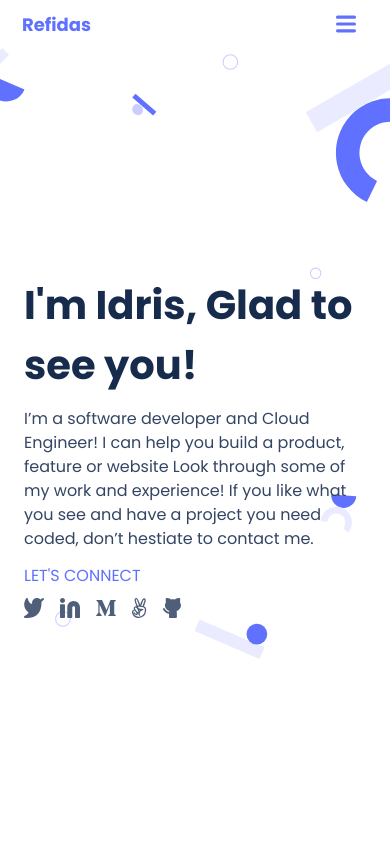
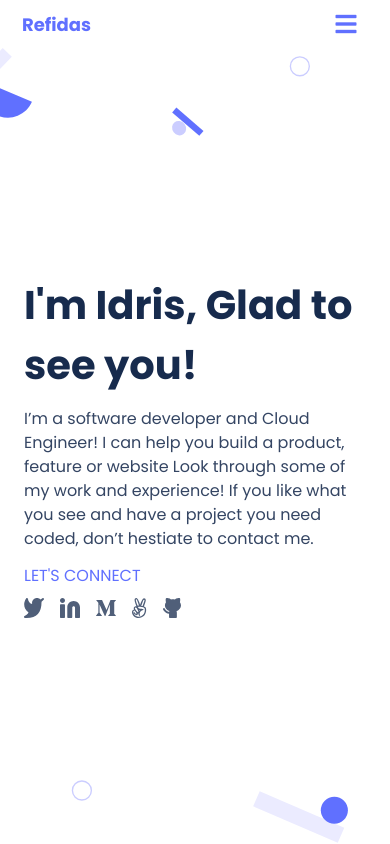
Before and after one commit to Idris01/professional-portfolio, a website: page index.html in a window 390 px wide. Drawn offline with Linux system fonts and the light colour scheme.

Commit message:
fix: Add connect icons inside ul for proper representation, style: Add background image to  the .headlines

```diff
--- a/css/index.css
+++ b/css/index.css
@@ -31,15 +31,18 @@ header {
 }
 
 .nav-button {
-  display: block;
-  background: url(../img/menu.svg);
-  background-repeat: no-repeat;
-  background-size: 50% 50%;
-  background-position: 50%;
+  display: flex;
+  justify-content: center;
+  align-items: center;
   width: 40px;
   height: 40px;
   cursor: pointer;
   margin-right: 24px;
+}
+
+.nav-button > i {
+  color: var(--site-color);
+  transform: scale(1.5);
 }
 
 .nav-button:hover {
@@ -78,23 +81,12 @@ header {
   justify-content: center;
   flex-flow: column nowrap;
   align-items: flex-start;
+  background: url(../img/background_mobile.svg);
+  background-repeat: no-repeat;
+  background-size: cover;
   height: calc(100vh - var(--header-height));
   padding-inline: 24px;
   gap: 12px;
-}
-
-.headlines #background {
-  position: absolute;
-  bottom: 0;
-  top: 0;
-  left: 0;
-  right: 0;
-  z-index: -1;
-}
-
-.headlines #background img {
-  width: 100%;
-  display: block;
 }
 
 .headlines .heading {
@@ -135,4 +127,5 @@ header {
   align-items: center;
   margin: 0;
   gap: 1em;
+  list-style: none;
 }
--- a/index.html
+++ b/index.html
@@ -9,6 +9,12 @@
     <link
       href="https://fonts.googleapis.com/css2?family=Poppins:wght@400;700&display=swap"
       rel="stylesheet"
+    />
+    <link
+      rel="stylesheet"
+      href="https://pro.fontawesome.com/releases/v5.10.0/css/all.css"
+      integrity="sha384-AYmEC3Yw5cVb3ZcuHtOA93w35dYTsvhLPVnYs9eStHfGJvOvKxVfELGroGkvsg+p"
+      crossorigin="anonymous"
     />
     <link rel="stylesheet" href="./css/index.css" />
   </head>
@@ -32,13 +38,10 @@
         </ul>
       </nav>
 
-      <label for="hidden-toggler" class="nav-button"> </label>
+      <label for="hidden-toggler" class="nav-button"><i class="fas fa-bars "></i> </label>
     </header>
     <main>
       <section class="headlines">
-        <div id="background">
-          <img src="./img/background_mobile.svg" alt="" />
-        </div>
         <h1 class="heading">I'm Idris, Glad to see you!</h1>
         <p class="content">
           I’m a software developer and Cloud Engineer! I can help you build a product, feature or
@@ -47,25 +50,36 @@
         </p>
         <div class="connect">
           <h4 class="connect-heading">let's connect</h4>
-          <div class="connect-icons">
+          <ul class="connect-icons">
+            <li>
               <a href="#" class="twitter">
                 <img src="./img/twitter.svg" alt="" />
               </a>
+            </li>
 
+            <li>
               <a href="https://www.linkedin.com/in/idris-adebowale-ab4208ab/" class="linkedin">
                 <img src="./img/linkedin.svg" alt="" />
               </a>
+            </li>
 
+            <li>
               <a href="#" class="myscpace">
                 <img src="./img/myspace.svg" alt="" />
               </a>
+            </li>
+            <li>
               <a href="#" class="pintrest">
                 <img src="./img/pintrest.svg" alt="" />
               </a>
+            </li>
+
+            <li>
               <a href="https://github.com/idris01" class="">
                 <img src="./img/github.svg" alt="" />
               </a>
-          </div>
+            </li>
+          </ul>
         </div>
       </section>
     </main>
```
Also changed, not shown: img/close.svg (deleted), img/menu.svg (deleted). Lines whose indentation alone changed are shown as unchanged.
